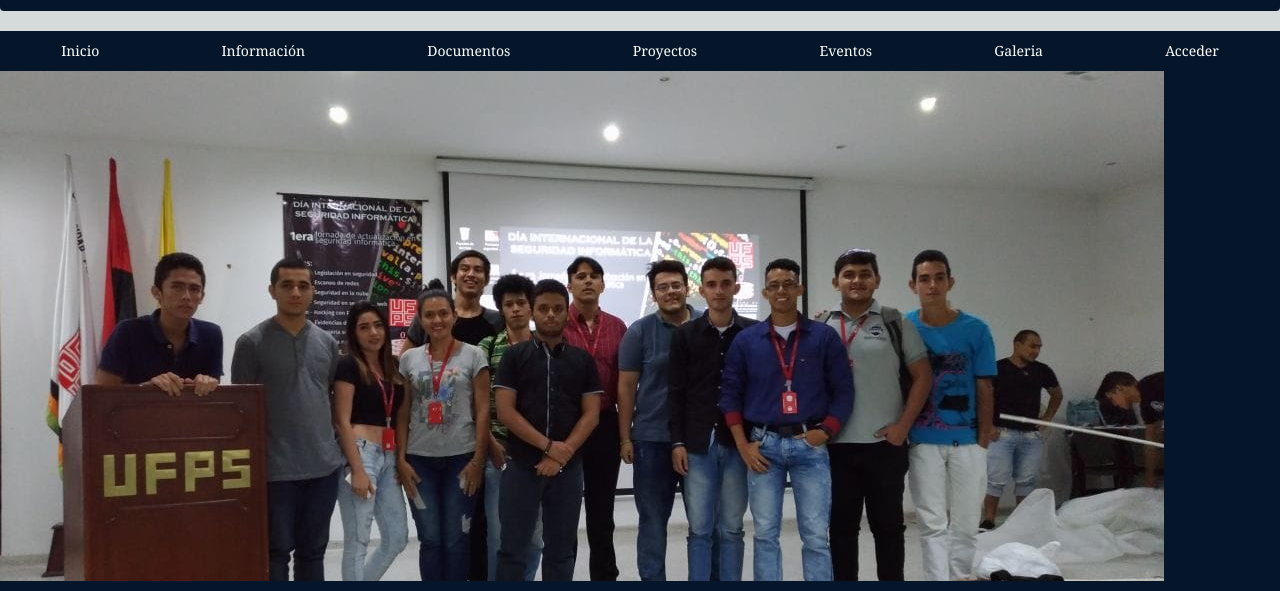
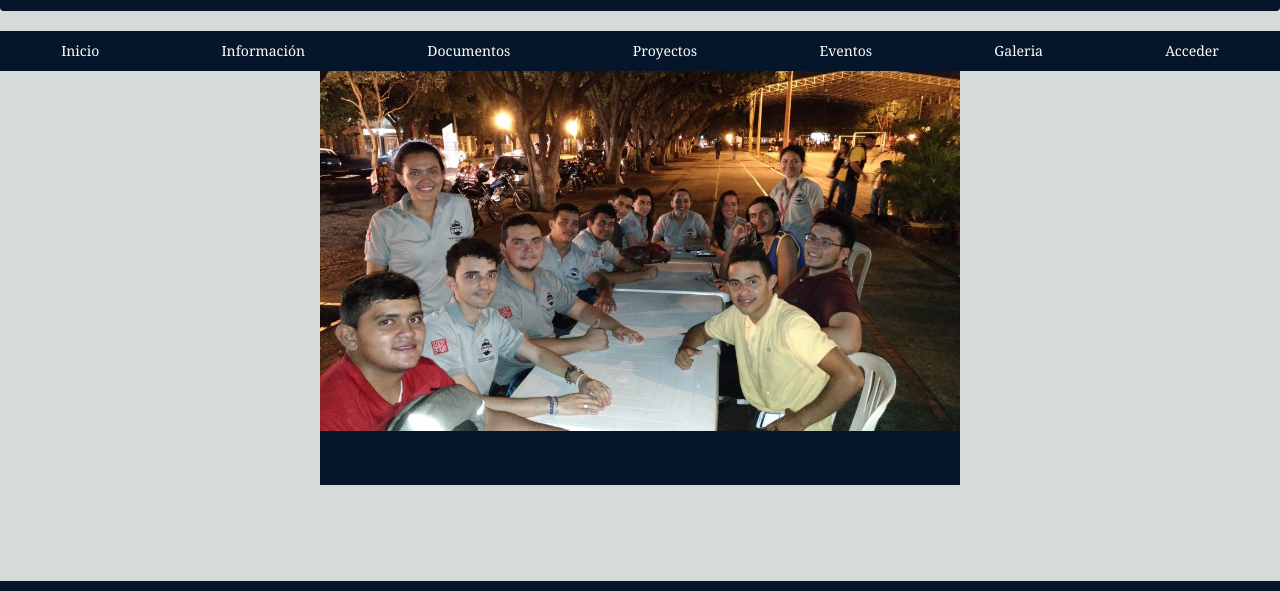
Before and after one commit to DanaChV/ProyectoWebSiensi, a plain HTML site: page galeria.html in a window 1280 px wide. Shown: the part 139-730 px from the top of the page. Drawn offline with nearby package versions, Linux system fonts and the light colour scheme; a script that the page names is missing.

Commit message:
3 commit
avance u

```diff
--- a/css/estilo.css
+++ b/css/estilo.css
@@ -1,3 +1,41 @@
+.slider {
+	width: 50%;
+	margin: auto;
+	overflow: hidden;
+}
+
+.slider ul {
+	display: flex;
+	padding: 0;
+	width: 400%;
+
+	animation: cambio 20s infinite alternate;
+	animation-timing-function: ease-in;
+}
+
+.slider li {
+	width: 100%;
+	list-style: none;
+}
+
+.slider img {
+	width: 100%
+}
+
+@keyframes cambio{
+	0% {margin-left: 0;}
+	20% {margin-left: 0;}
+
+	25% {margin-left: -100%;}
+	45% {margin-left: -100%;}
+
+	50% {margin-left: -200%;}
+	70% {margin-left: -200%;}
+
+	75% {margin-left: -300%;}
+	100% {margin-left: -300%;}
+}
+
 .navbar img{
 	max-width: 30%
 }
```
